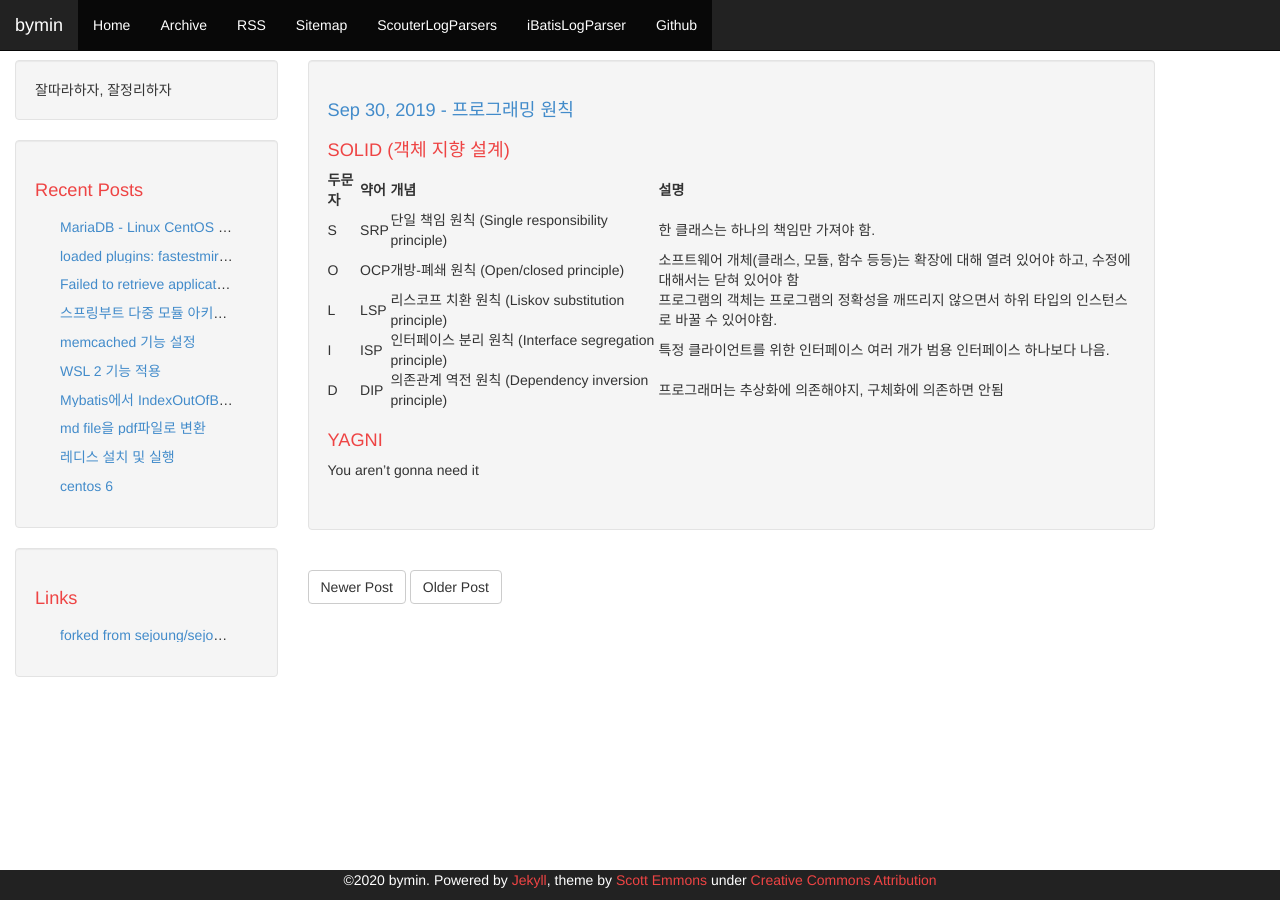
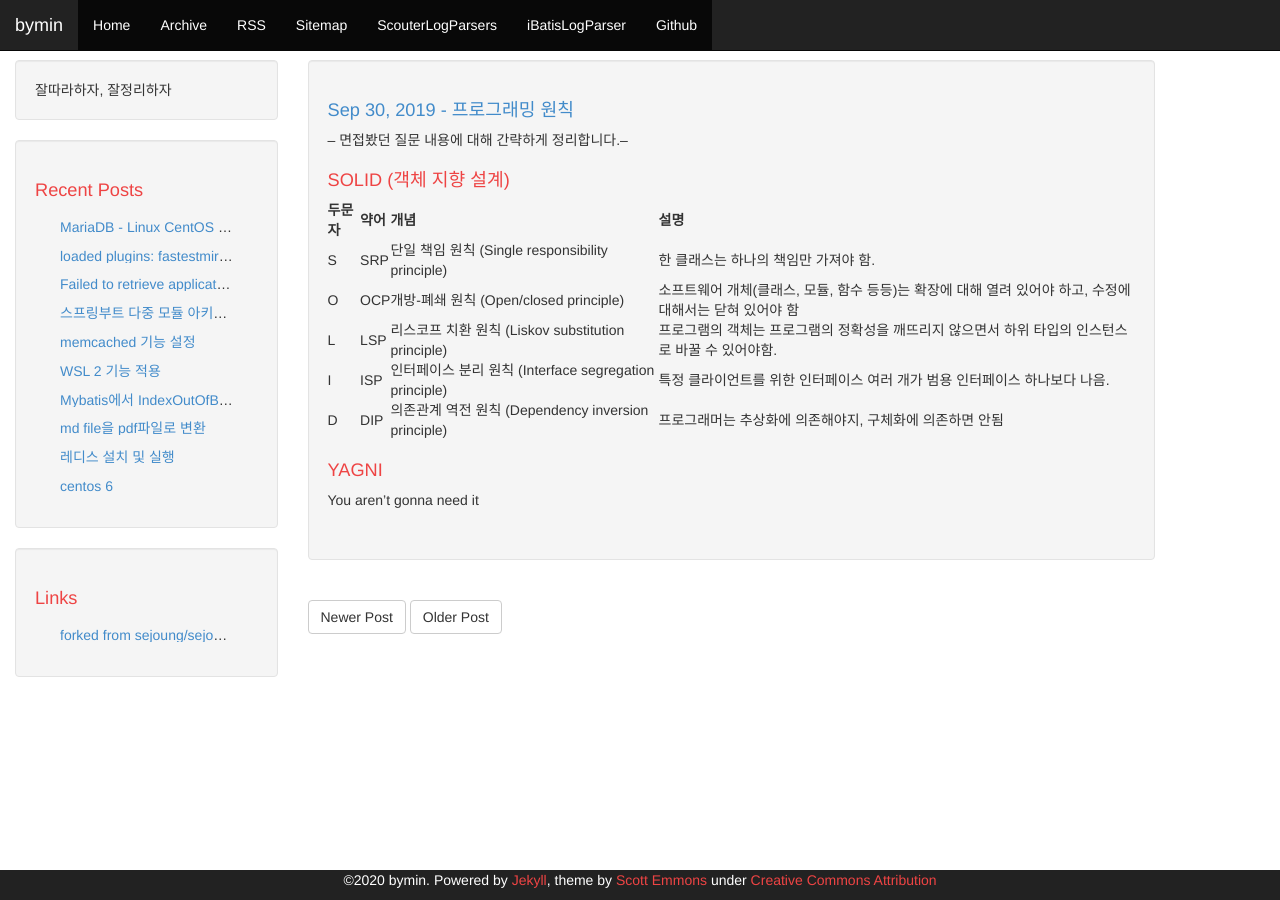
Before and after one commit to youngclown/youngclown.github.io, a Jekyll site: the page built from _posts/2019-09-30-programing.md, in a window 1280 px wide. Built offline with Jekyll 4.4.1, drawn with Linux system fonts in a browser that asks for light colours; comment, search, counter and statistics services are not loaded.

Commit message:
옛날 내용 정리...

```diff
--- a/_posts/2019-09-30-programing.md
+++ b/_posts/2019-09-30-programing.md
@@ -3,6 +3,8 @@ layout: post
 title: "프로그래밍 원칙"
 comments: true
 ---
+
+-- 면접봤던 질문 내용에 대해 간략하게 정리합니다.--
 
 # SOLID (객체 지향 설계)
 
```
Also changed, not shown: _posts/2019-09-30-ga.md (+1 -0 lines).
